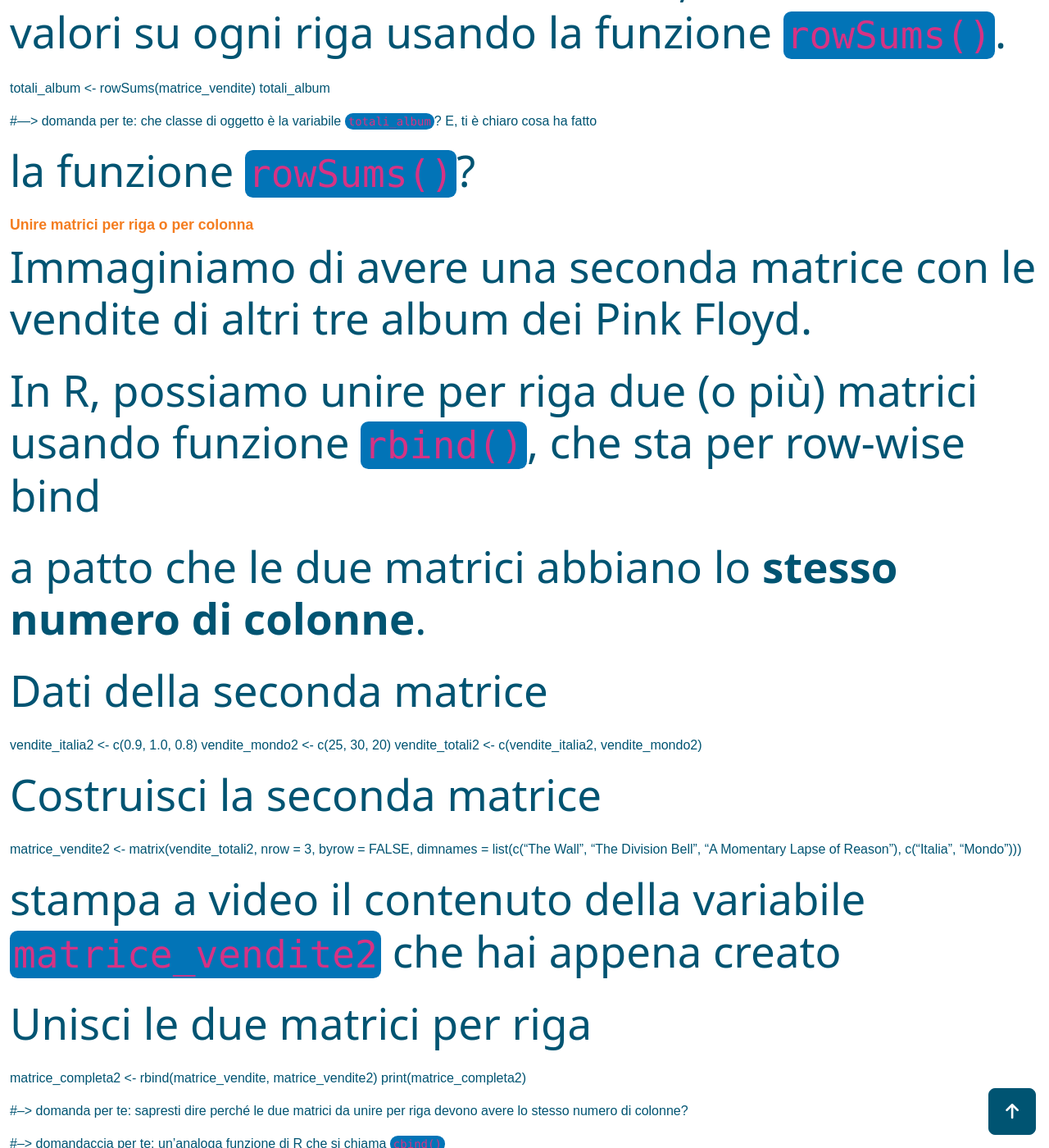
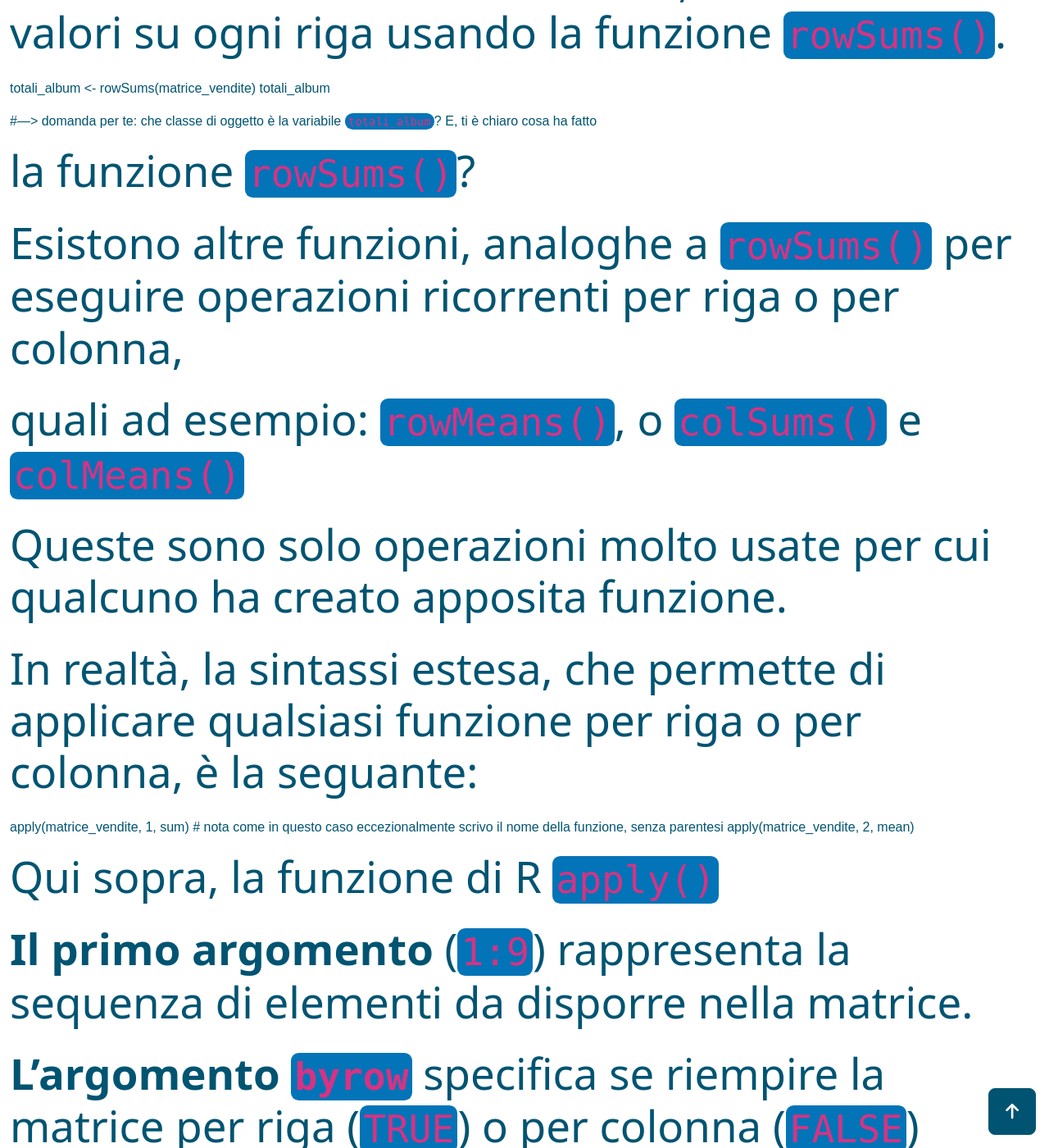
Before and after one commit to maghetta/Corso-R-livello-base__BBC, a Jekyll site: the page built from pages/tutorials/Matrici_in_R.md, in a window 1280 px wide and 1400 px high, scrolled down 4573 px. Shown: the whole window at 82% size. Built offline with Jekyll 4.4.1, drawn with Linux system fonts in a browser that asks for light colours.

Commit message:
Update Matrici_in_R.md

```diff
--- a/pages/tutorials/Matrici_in_R.md
+++ b/pages/tutorials/Matrici_in_R.md
@@ -89,6 +89,18 @@ totali_album
 #---> domanda per te: che classe di oggetto è la variabile `totali_album`? E, ti è chiaro cosa ha fatto
 # la funzione `rowSums()`?
 
+# Esistono altre funzioni, analoghe a `rowSums()` per eseguire operazioni ricorrenti per riga o per colonna,
+# quali ad esempio: `rowMeans()`, o `colSums()` e `colMeans()`
+
+# Queste sono solo operazioni molto usate per cui qualcuno ha creato apposita funzione.
+# In realtà, la sintassi estesa, che permette di applicare qualsiasi funzione per riga o per colonna, è la seguante:
+
+apply(matrice_vendite, 1, sum)  # nota come in questo caso eccezionalmente scrivo il nome della funzione, senza parentesi
+apply(matrice_vendite, 2, mean)
+
+# Qui sopra, la funzione di R `apply()`
+# **Il primo argomento** (`1:9`) rappresenta la sequenza di elementi da disporre nella matrice.
+# **L'argomento `byrow`** specifica se riempire la matrice per riga (`TRUE`) o per colonna (`FALSE`)
 
 
 
```
